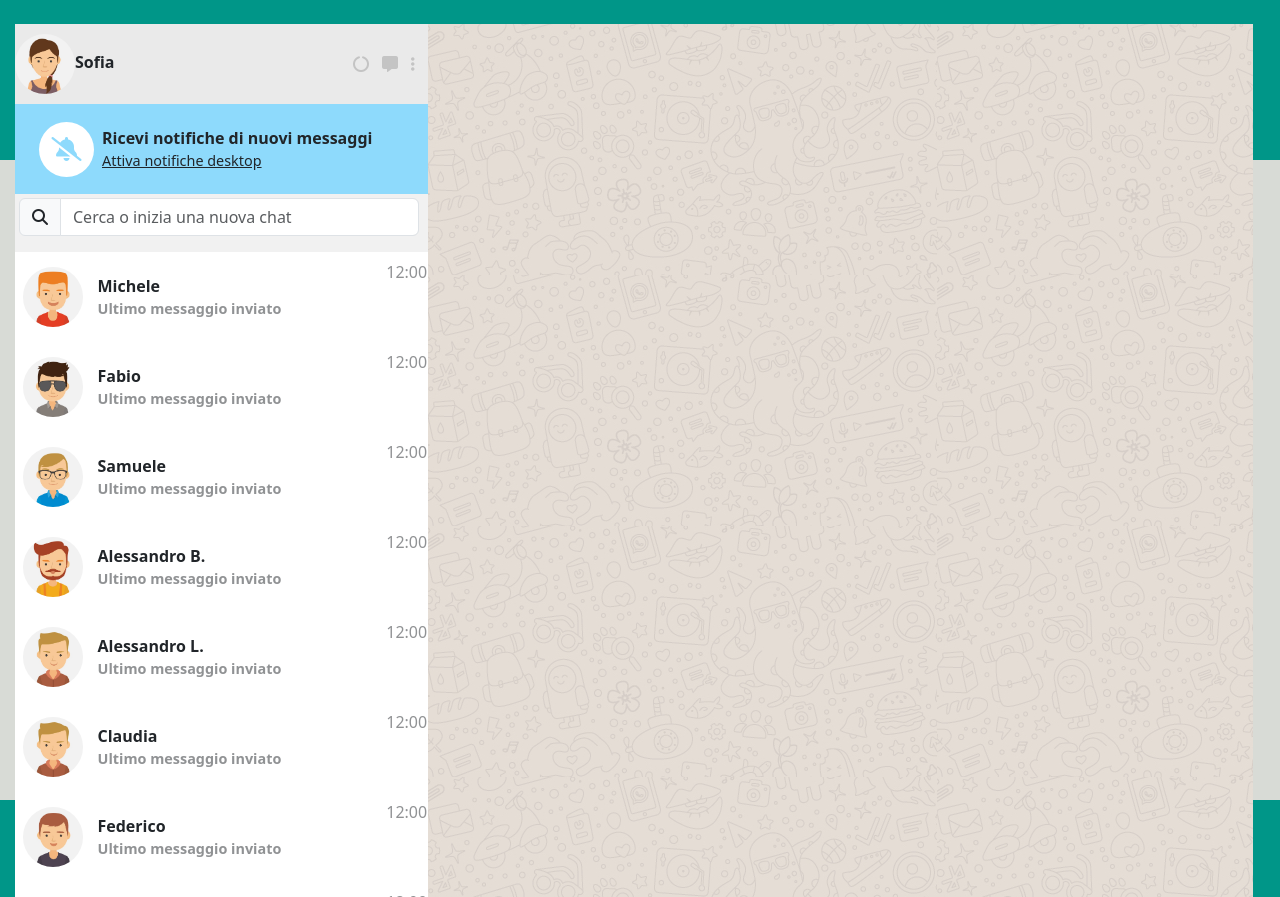
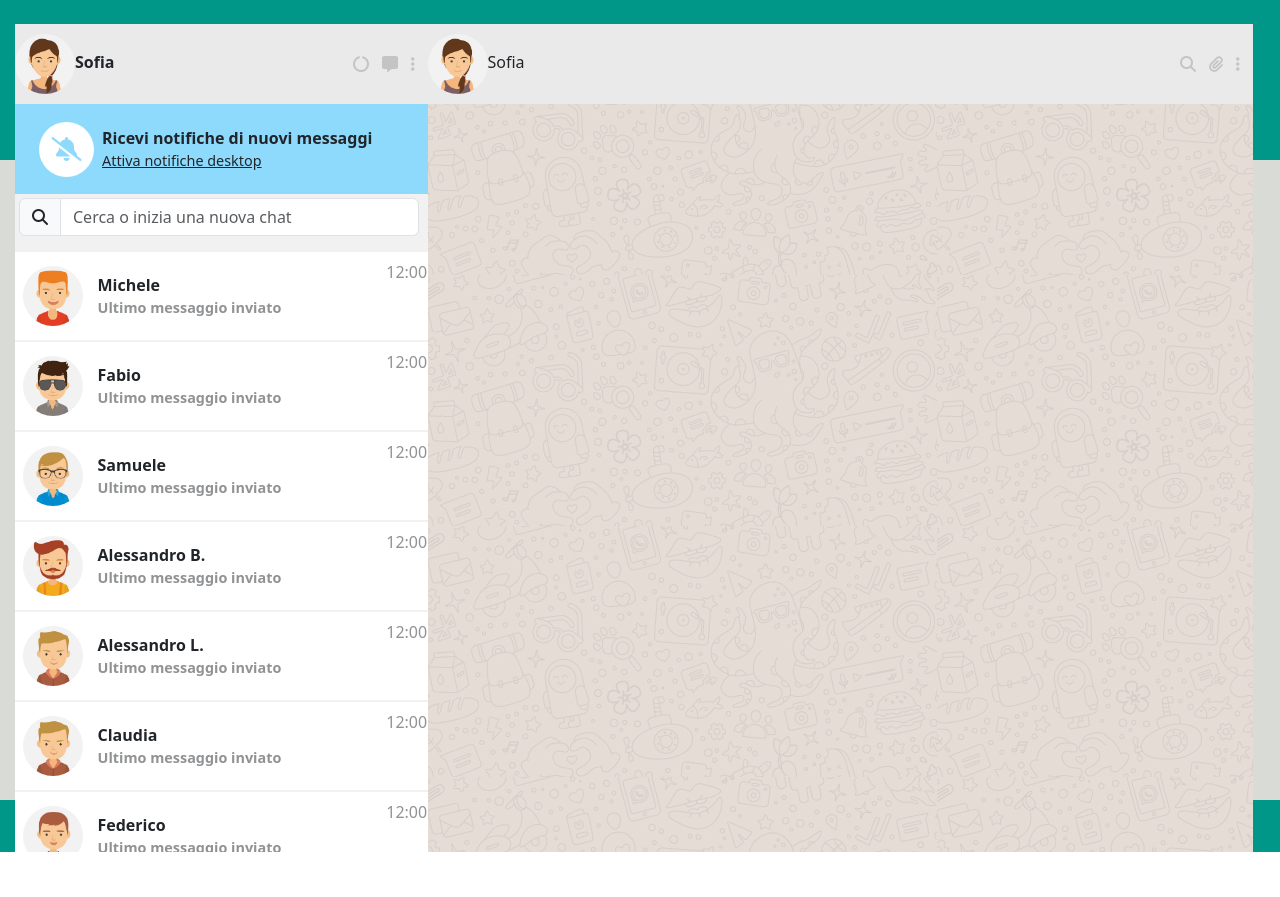
Before and after one commit to LambertoNeri/vue-boolzapp, a plain HTML site: page index.html in a window 1280 px wide. After the commit the page ends 852 px from the top, so only its background shows below. Drawn offline with nearby package versions, Linux system fonts and the light colour scheme.

Commit message:
add header to chat section

```diff
--- a/css/style.css
+++ b/css/style.css
@@ -50,7 +50,7 @@ header{
     margin-top: 0.5rem;
 }
 
-.contact-menu header .avatar-menu img{
+header .avatar-menu img{
     width: 60px;
     height: auto;
     border-radius: 100%;
@@ -110,7 +110,7 @@ header{
 
 .contacts-container{
     overflow-y: scroll;
-    max-height: 645px;
+    max-height: 600px;
 
 }
 
@@ -123,6 +123,7 @@ header{
     height: 90px;
     background-color: white;
     align-items: center;
+    border-bottom: 2px solid #F1F1F1 ;
 }
 
 .contact-avatar{
--- a/index.html
+++ b/index.html
@@ -17,7 +17,7 @@
         <div class="boolzapp-mainpage">
             <div class="contact-menu">
                 <header>
-                    <div class="avatar-menu">
+                    <div class="avatar-menu">      <!--Avatar Menu-->
                         <img src="img/avatar_io.jpg" alt="">
                         <span>Sofia</span>
                     </div>
@@ -57,7 +57,20 @@
 
             </div>
 
-            <div class="chat"></div>
+            <div class="chat">       <!-- Chat -->
+                <header>
+                    <div class="avatar-menu">      <!--Avatar Menu-->
+                        <img src="img/avatar_io.jpg" alt="">
+                        <span>Sofia</span>
+                    </div>
+                    <div class="symbols">
+                        <i class="fa-solid fa-magnifying-glass" style="color: #c4c4c4;"></i>
+                        <i class="fa-solid fa-paperclip" style="color: #c4c4c4;"></i>
+                        <i class="fa-solid fa-ellipsis-vertical" style="color: #c4c4c4;"></i>
+                    </div>
+                </header>
+
+            </div>
         </div>
 
 
```
